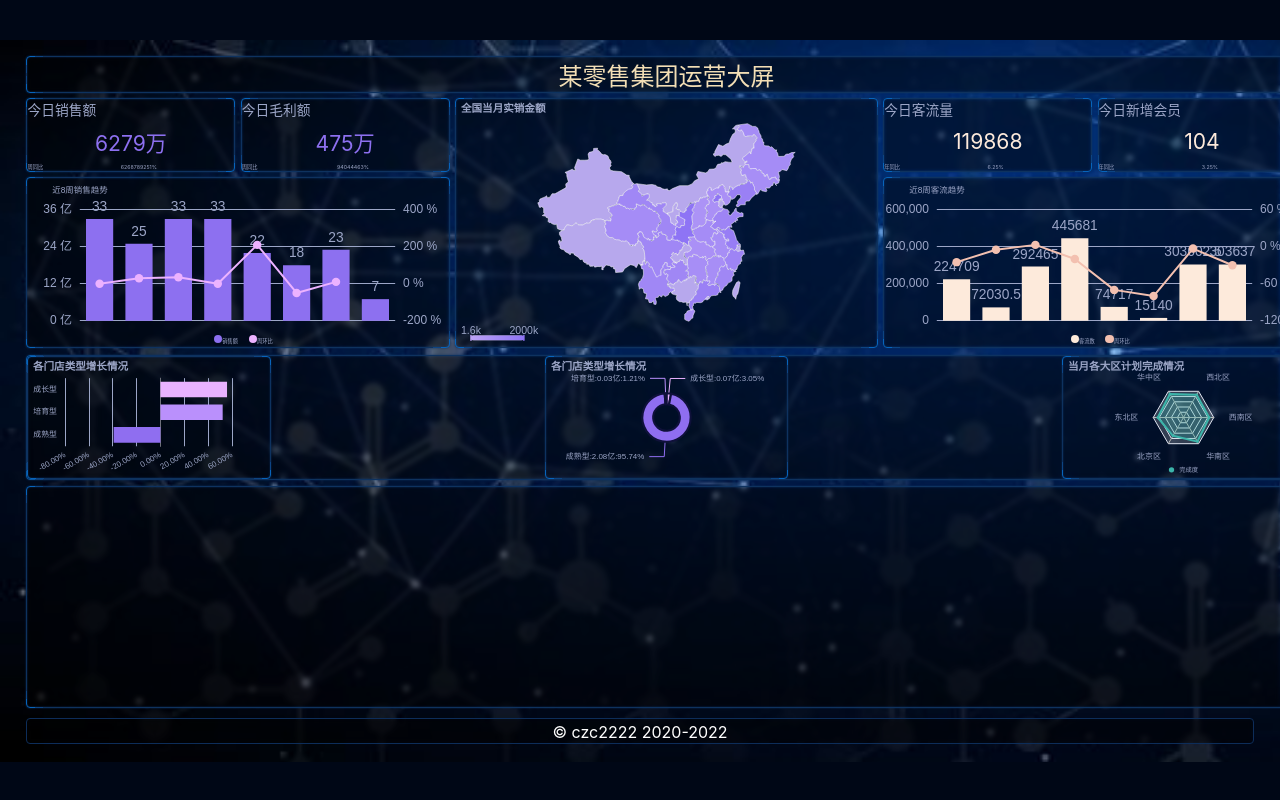
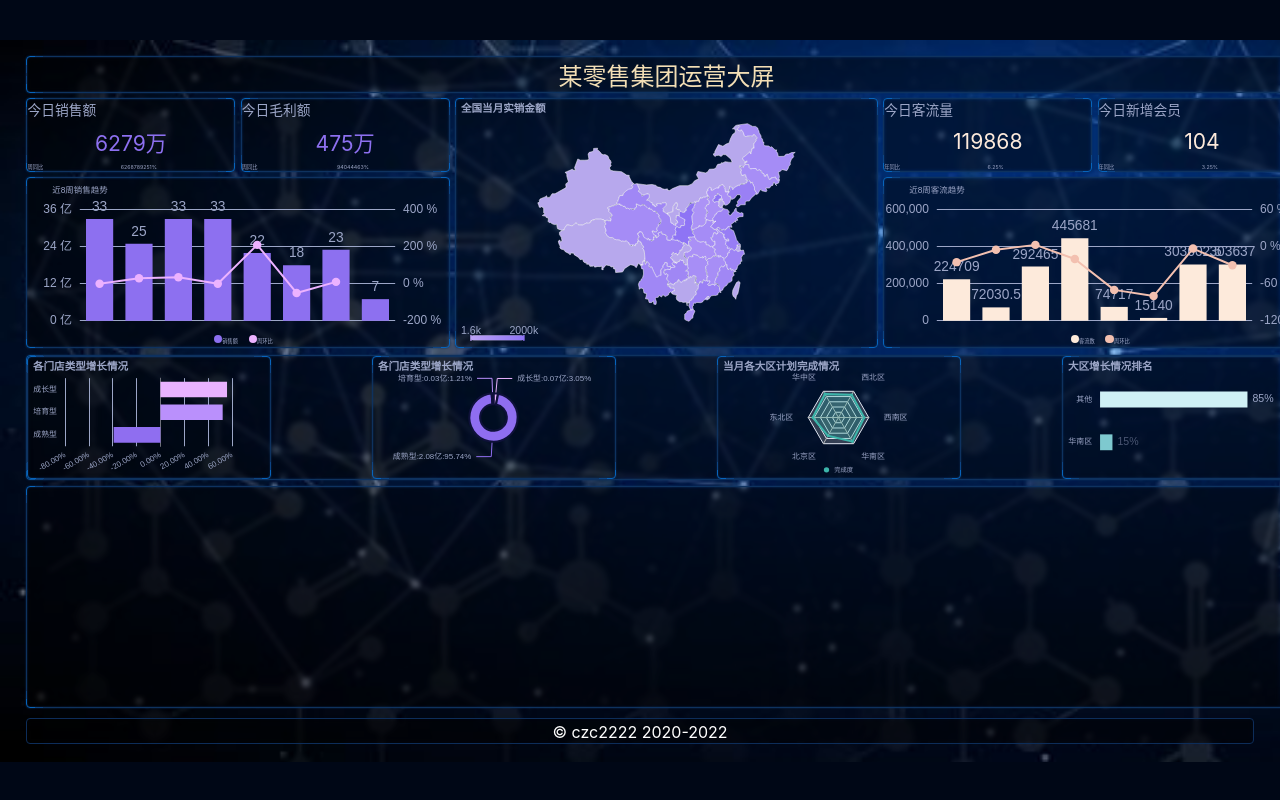
Before and after one commit to czc2222/big-screen-2, a React (Vite) app: page /#/ in a window 1280 px wide. Shown: the top 800 px of the page. Built offline with nearby package versions, Linux system fonts and the light colour scheme; a small style sheet from the web is missing.

Commit message:
完成chart7

```diff
--- a/src/components/Chart-6.tsx
+++ b/src/components/Chart-6.tsx
@@ -83,7 +83,7 @@ export const Chart6 =()=>{
   },[])
   return (
     <div className="area">
-        <div ref={divRef} className="chart bordered"></div>
+        <div ref={divRef} className="echart bordered"></div>
     </div>
   )
 }
--- /dev/null
+++ b/src/components/Chart-7.tsx
@@ -0,0 +1,137 @@
+
+import React, {useEffect, useRef} from 'react';
+import * as echarts from 'echarts';
+import {createEchartsOptions} from '../shared/create-echarts-options';
+import {px} from '../shared/px';
+
+
+
+export const Chart7 =()=>{
+  const divRef = useRef(null)
+  const myChart = useRef(null)
+  const data = [
+
+  ]
+  useEffect(() => {
+    setInterval(() => {
+      const newData = [
+        {name:'东北区', value:30},
+        {name:'其他', value:70}
+      ];
+      x(newData);
+
+    }, 1000);
+    setInterval(() => {
+      const newData = [
+        {name:'华中区', value:10},
+        {name:'其他', value:90}
+      ];
+      x(newData);
+
+    }, 2000);
+    setInterval(() => {
+      const newData = [
+        {name:'西北区', value:5},
+        {name:'其他', value:95}
+      ];
+      x(newData);
+
+    }, 3000);
+    setInterval(() => {
+      const newData = [
+        {name:'西南区', value:20},
+        {name:'其他', value:80}
+      ];
+      x(newData);
+
+    }, 4000);
+    setInterval(() => {
+      const newData = [
+        {name:'华南区', value:15},
+        {name:'其他', value:85}
+      ];
+      x(newData);
+
+    }, 5000);
+    setInterval(() => {
+      const newData = [
+        {name:'北京区', value:20},
+        {name:'其他', value:80}
+      ];
+      x(newData);
+
+    }, 6000);
+
+  }, []);
+  const x =(data)=>{
+      myChart.current.setOption(createEchartsOptions({
+        title: {
+          text: '大区增长情况排名',
+          textStyle: {
+            fontSize: px(20),
+            color: '#9ca6c7'
+          }
+        },
+        grid: {
+          left: px(10),
+          right: px(60),
+          bottom: px(0),
+          top: px(40),
+          containLabel: true
+        },
+        xAxis: {
+          show:false
+        },
+        yAxis: {
+          type: 'category',
+          data: data.map(i=>i.name),
+          axisTick:{show:false},
+          axisLine:{show:false},
+          axisLabel: {
+            fontSize: px(15),
+            color:'#9ca6c7',
+          },
+        },
+        series: [
+          {
+            name: '区增长',
+            type: 'bar',
+            barWidth: px(30),
+            data: data.map(i=>i.value),
+            itemStyle: {
+
+              //每个柱子的颜色即为colorList数组里的每一项，如果柱子数目多于colorList的长度，则柱子颜色循环使用该数组
+              color: function (params) {
+                const colorList = ['#7ec9cf', '#cff0f5'];
+                return colorList[params.dataIndex];
+              }
+
+            },
+            label: {
+              show: true, color: '#9ca6c7', fontSize: px(20),
+              position: 'right',
+
+              formatter(options) {
+
+                return  options.value+'%';
+              }
+            },
+
+          }
+        ],
+
+        animationEasing: 'linear',
+        animationEasingUpdate: 'linear'
+      }))
+  }
+  useEffect(()=>{
+    myChart.current = echarts.init(divRef.current)
+    x(data)
+  },[])
+
+  return(
+    <div className="areaIncrease">
+      <div ref={divRef} className="echart bordered"></div>
+    </div>
+  )
+}
--- a/src/pages/home.scss
+++ b/src/pages/home.scss
@@ -182,17 +182,12 @@
     justify-content: space-between;
 
   }
-  .increase,.saleRatio,.area{
+  .increase,.saleRatio,.area,.areaIncrease{
     width: px(460);
     height: 100%;
 
   }
-  .area {
-    display: flex;
-    flex-direction: column;
-    justify-content: space-between;
 
-  }
   .echart{
     width: 100%;
     height: 100%;
--- a/src/pages/home.tsx
+++ b/src/pages/home.tsx
@@ -7,6 +7,7 @@ import {Chart3} from '../components/Chart-3';
 import {Chart4} from '../components/Chart-4';
 import {Chart5} from '../components/Chart-5';
 import {Chart6} from '../components/Chart-6';
+import {Chart7} from '../components/Chart-7';
 
 export const Home = () => {
   const year = new Date().getFullYear();
@@ -26,6 +27,7 @@ export const Home = () => {
             <Chart4/>
             <Chart5/>
             <Chart6/>
+            <Chart7/>
           </section>
           <section className="bordered section3"></section>
         </main>
```
